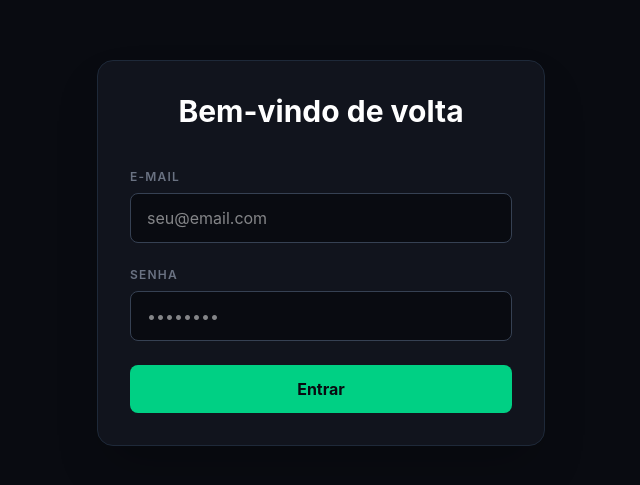
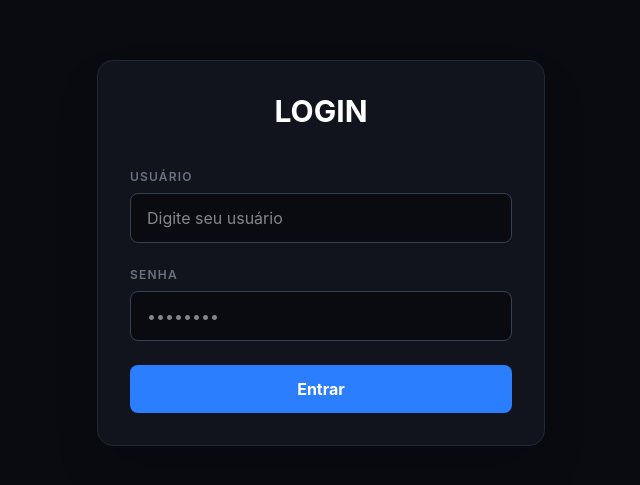
Before and after one commit to gbtrajano/finance-mobile, a Next.js app: page /login in a window 1280 px wide. Shown: the part 147-632 px from the top of the page, without its empty margins (319-959 px from the left). Built offline with nearby package versions, Linux system fonts and the light colour scheme.

Commit message:
New Login more secure

```diff
--- a/src/app/login/actions.ts
+++ b/src/app/login/actions.ts
@@ -3,25 +3,24 @@ import { cookies } from "next/headers";
 import { redirect } from "next/navigation";
 
 export async function loginAction(prevState: any, formData: FormData) {
-  const email = formData.get("email");
+  const username = formData.get("username");
   const password = formData.get("password");
 
-  const EMAIL_CORRETO = "gabriel@teste.com";
-  const SENHA_CORRETA = "admin123";
+  const USUARIO_CORRETO = "gabriel";
+  const SENHA_CORRETA = "amoajhey";
 
-  if (email === EMAIL_CORRETO && password === SENHA_CORRETA) {
+  if (username === USUARIO_CORRETO && password === SENHA_CORRETA) {
     const cookieStore = await cookies();
 
     cookieStore.set("auth_token", "sessao_valida", {
       httpOnly: true,
       secure: process.env.NODE_ENV === "production",
-      maxAge: 60 * 60 * 24,
       path: "/",
     });
 
     redirect("/");
   } else {
-    return { error: "E-mail ou senha inválidos!" };
+    return { error: "Usuário ou senha inválidos!" };
   }
 }
 
--- a/src/app/login/page.tsx
+++ b/src/app/login/page.tsx
@@ -9,7 +9,7 @@ const LoginPage = () => {
     <div className="min-h-screen bg-[#090b11] text-white flex flex-col items-center justify-center p-4">
       <div className="w-full max-w-md bg-[#11141d] rounded-2xl p-8 shadow-2xl border border-gray-800">
         <div className="text-center mb-10">
-          <h1 className="text-3xl font-bold mb-2">Bem-vindo de volta</h1>
+          <h1 className="text-3xl font-bold mb-2">LOGIN</h1>
           {state?.error && (
             <p className="text-red-500 text-sm font-bold animate-pulse">
               {state.error}
@@ -20,14 +20,14 @@ const LoginPage = () => {
         <form action={formAction} className="space-y-6">
           <div>
             <label className="block text-xs uppercase tracking-widest text-gray-500 font-semibold mb-2">
-              E-mail
+              Usuário
             </label>
             <input
-              name="email"
-              type="email"
+              name="username"
+              type="text"
               required
-              placeholder="seu@email.com"
-              className="w-full bg-[#090b11] border border-gray-700 rounded-lg py-3 px-4 focus:outline-none focus:border-[#00d084] transition-colors"
+              placeholder="Digite seu usuário"
+              className="w-full bg-[#090b11] border border-gray-700 rounded-lg py-3 px-4 focus:outline-none focus:border-blue-500 transition-colors"
             />
           </div>
 
@@ -40,14 +40,14 @@ const LoginPage = () => {
               type="password"
               required
               placeholder="••••••••"
-              className="w-full bg-[#090b11] border border-gray-700 rounded-lg py-3 px-4 focus:outline-none focus:border-[#00d084] transition-colors"
+              className="w-full bg-[#090b11] border border-gray-700 rounded-lg py-3 px-4 focus:outline-none focus:border-blue-500 transition-colors"
             />
           </div>
 
           <button
             type="submit"
             disabled={isPending}
-            className="w-full bg-[#00d084] hover:bg-[#00b372] disabled:opacity-50 disabled:cursor-not-allowed text-[#090b11] font-bold py-3 rounded-lg transition-all"
+            className="w-full bg-blue-500 hover:bg-blue-700 disabled:opacity-50 disabled:cursor-not-allowed text-white font-bold py-3 rounded-lg transition-all hover:cursor-pointer"
           >
             {isPending ? "Entrando..." : "Entrar"}
           </button>
```
